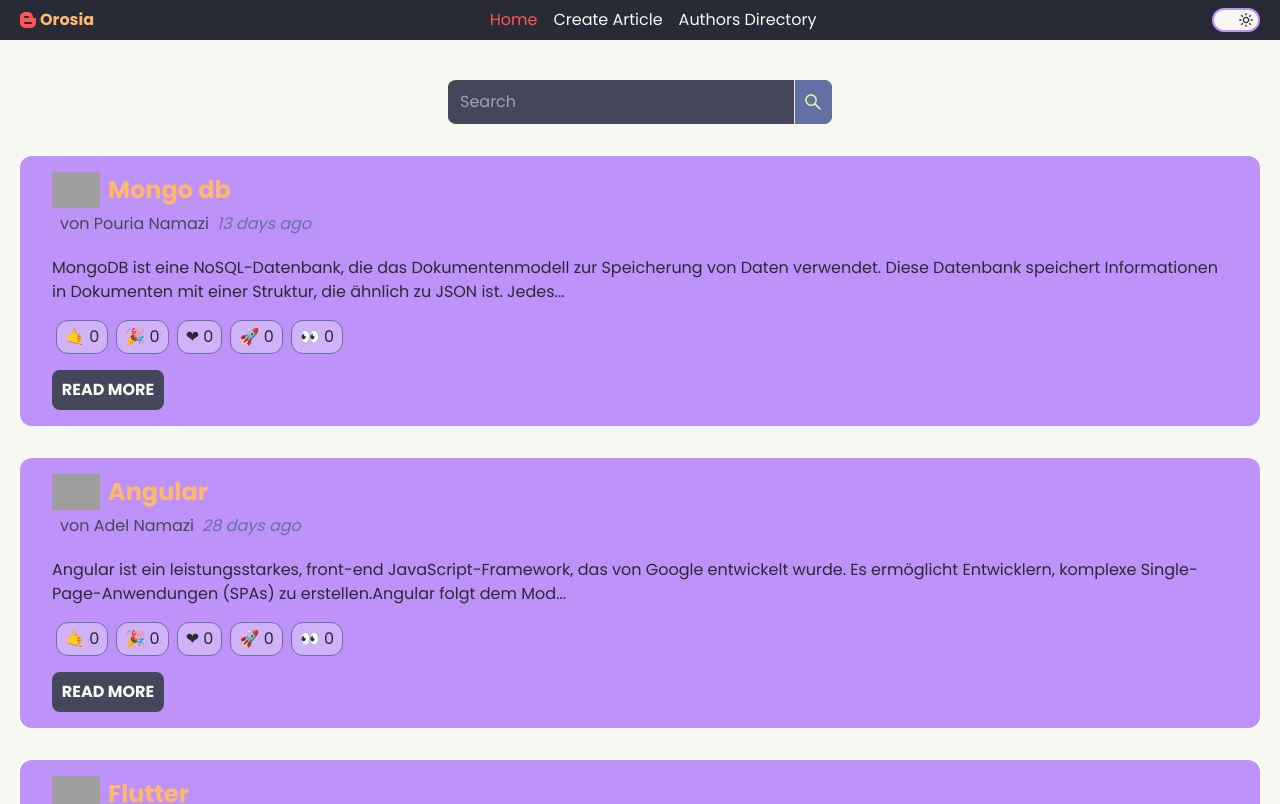
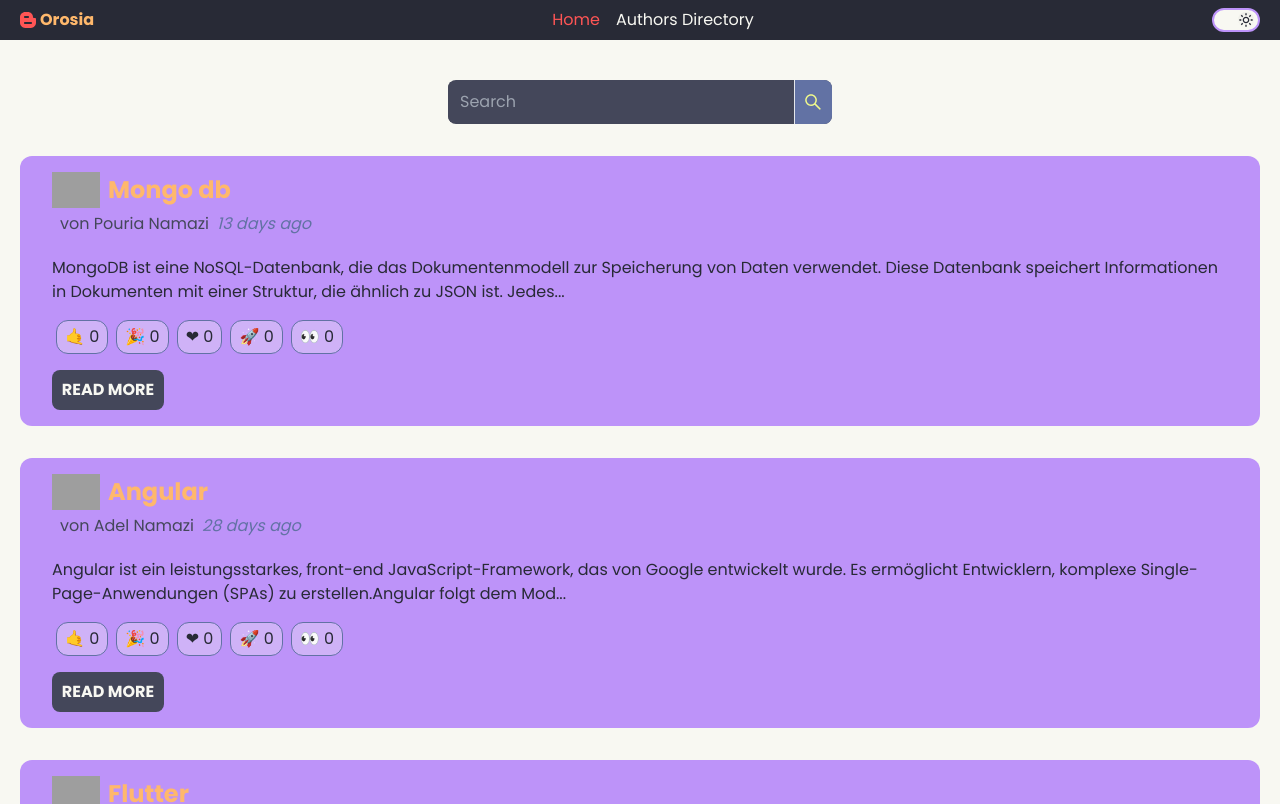
Before and after one commit to edwardtanguay/et098-blog-redux-project, a React (Vite) app: page /home in a window 1280 px wide. Shown: the top 804 px of the page. Built offline with nearby package versions, Linux system fonts and the light colour scheme; grey boxes are pictures that could not be loaded; a web font is replaced by a local one.

Commit message:
made switch for dev/prod

```diff
--- a/src/components/blog/Blog.tsx
+++ b/src/components/blog/Blog.tsx
@@ -1,5 +1,5 @@
 import { useDispatch, useSelector } from "react-redux";
-import {  deleteApiBlog, selectBlogById } from "../../reducer/blogSlice";
+import { deleteApiBlog, selectBlogById } from "../../reducer/blogSlice";
 import { AppDispatch, RootState } from "../../store";
 import { useNavigate, NavLink } from "react-router-dom";
 import ReactionButtons from "../ReactionButtons";
@@ -43,6 +43,8 @@
           </div>
 
           <div className="flex justify-center gap-4">
+            {import.meta.env.VITE_MODE === 'development' && (
+              <>
                 <button
                   className="px-8 py-2 bg-RED rounded-lg"
                   onClick={handleDeleteButton}
@@ -55,6 +57,8 @@
                 >
                   Update
                 </NavLink>
+              </>
+            )}
             <button
               className="px-8 py-2 bg-GREEN rounded-lg"
               onClick={backToHomePage}
--- a/src/components/menu/MainMenu.tsx
+++ b/src/components/menu/MainMenu.tsx
@@ -1,16 +1,18 @@
-import {ImBlogger} from 'react-icons/im'
+import { ImBlogger } from 'react-icons/im'
 import { NavLink } from 'react-router-dom'
 import Theme from './Theme'
 const MainMenu = () => {
   return (
     <nav className='flex items-center justify-between container px-5 py-2'>
       <div className='flex items-center gap-1'>
-            <ImBlogger className='text-RED'/>
+        <ImBlogger className='text-RED' />
         <h3 className='text-ORANGE font-bold'>Orosia</h3>
       </div>
       <ul className='flex items-center gap-4'>
         <li><NavLink to='/home'>Home</NavLink></li>
+        {import.meta.env.VITE_MODE === 'development' && (
           <li><NavLink to='/create-article'>Create Article</NavLink></li>
+        )}
         <li><NavLink to='/AuthorsDirectory'>Authors Directory</NavLink></li>
       </ul>
       <div>
```
Also changed, not shown: dev/notes.txt, 1 other file (tests, documents, lock files or other folders). Lines whose indentation alone changed are shown as unchanged.
